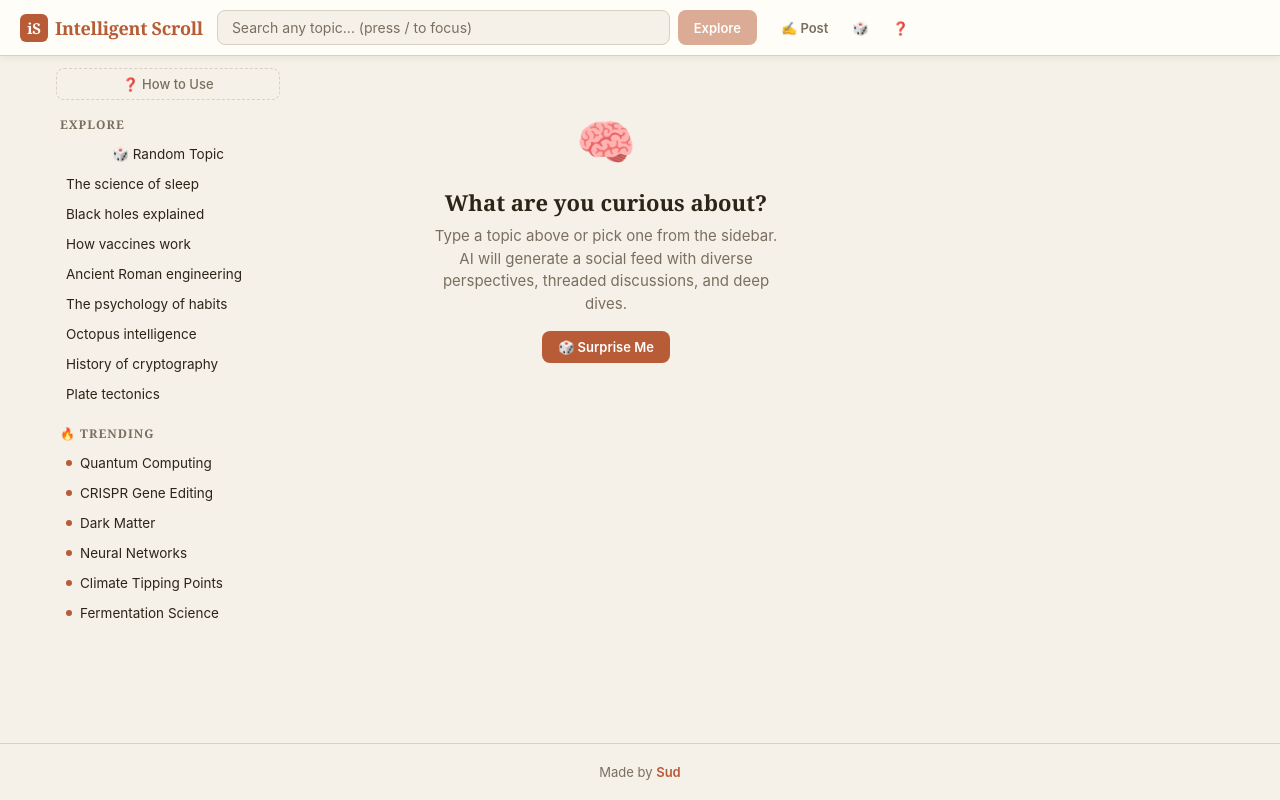
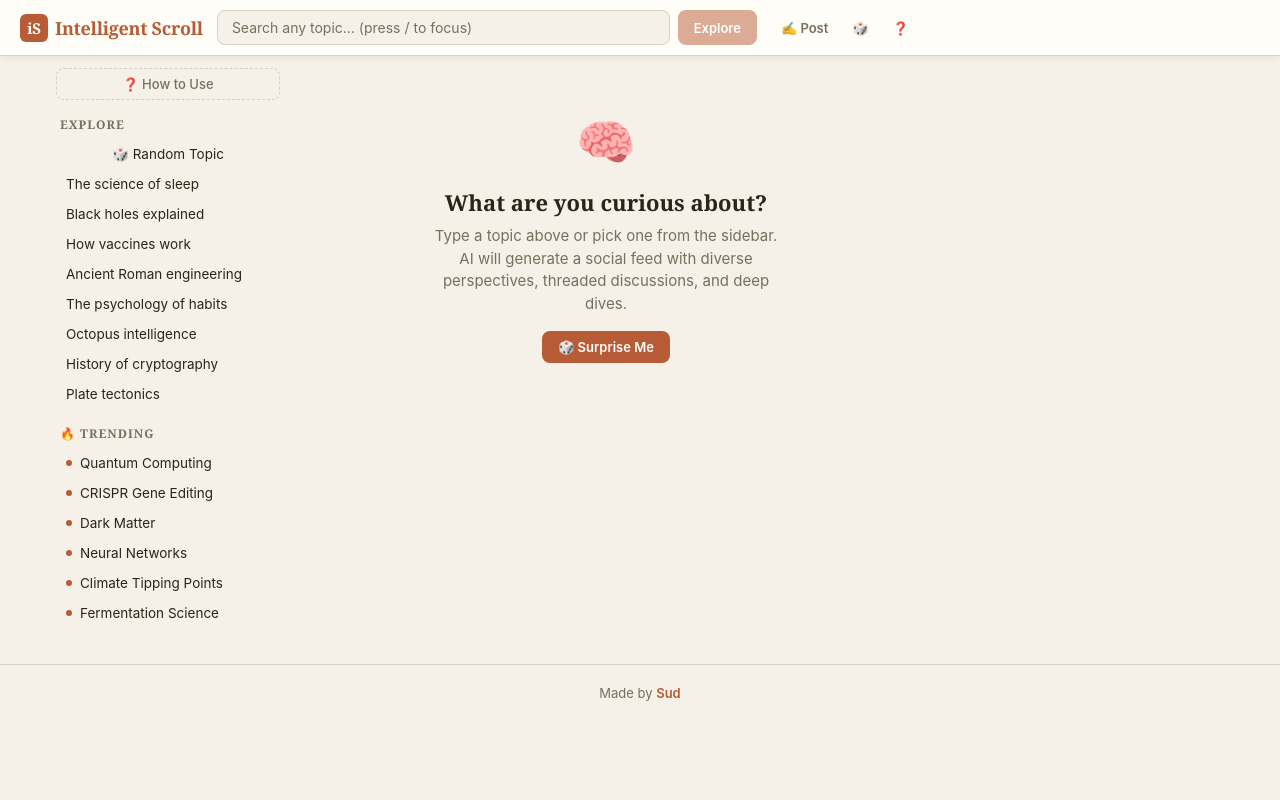
Before and after one commit to ssaraswat822/intelligent-scroll, a React (Vite) app in the folder intelligent-scroll/: page / in a window 1280 px wide. Built offline with nearby package versions, Linux system fonts and the light colour scheme.

Commit message:
Update App.css

```diff
--- a/intelligent-scroll/src/App.css
+++ b/intelligent-scroll/src/App.css
@@ -1,6 +1,7 @@
 /* ─── Intelligent Scroll — Styles ─────────────────────────────────── */
 
 * { margin: 0; padding: 0; box-sizing: border-box; }
+html { height: 100%; overflow: hidden; }
 
 :root {
   --bg: #F5F0E8;
@@ -22,22 +23,22 @@ body {
   font-family: -apple-system, BlinkMacSystemFont, "Segoe UI", Roboto, Helvetica, Arial, sans-serif;
   background: var(--bg);
   color: var(--text);
+  overflow: hidden;
+  height: 100%;
 }
 
 .app-root {
-  min-height: 100vh;
+  height: 100%;
   background: var(--bg);
   font-family: -apple-system, BlinkMacSystemFont, "Segoe UI", Roboto, Helvetica, Arial, sans-serif;
   color: var(--text);
   display: flex;
   flex-direction: column;
-  overflow-x: hidden;
+  overflow: hidden;
 }
 
 /* ─── Top Bar ─────────────────────────── */
 .top-bar {
-  position: sticky;
-  top: 0;
   z-index: 100;
   background: var(--bg-card);
   border-bottom: 1px solid var(--border);
@@ -46,6 +47,7 @@ body {
   align-items: center;
   gap: 14px;
   box-shadow: 0 1px 8px var(--shadow);
+  flex-shrink: 0;
 }
 
 .logo {
@@ -130,7 +132,7 @@ body {
   margin: 0 auto;
   width: 100%;
   padding: 0 16px;
-  height: calc(100vh - 48px);
+  min-height: 0;
   overflow: hidden;
 }
 
@@ -793,12 +795,11 @@ kbd {
   .sidebar { display: none; }
   .mobile-nav {
     display: block;
-    position: sticky;
-    top: 48px;
     z-index: 90;
     background: var(--bg);
     padding: 10px 8px;
     border-bottom: 1px solid var(--border);
+    flex-shrink: 0;
   }
   .main-layout { padding: 0 8px; justify-content: center; }
   .top-bar {
```
